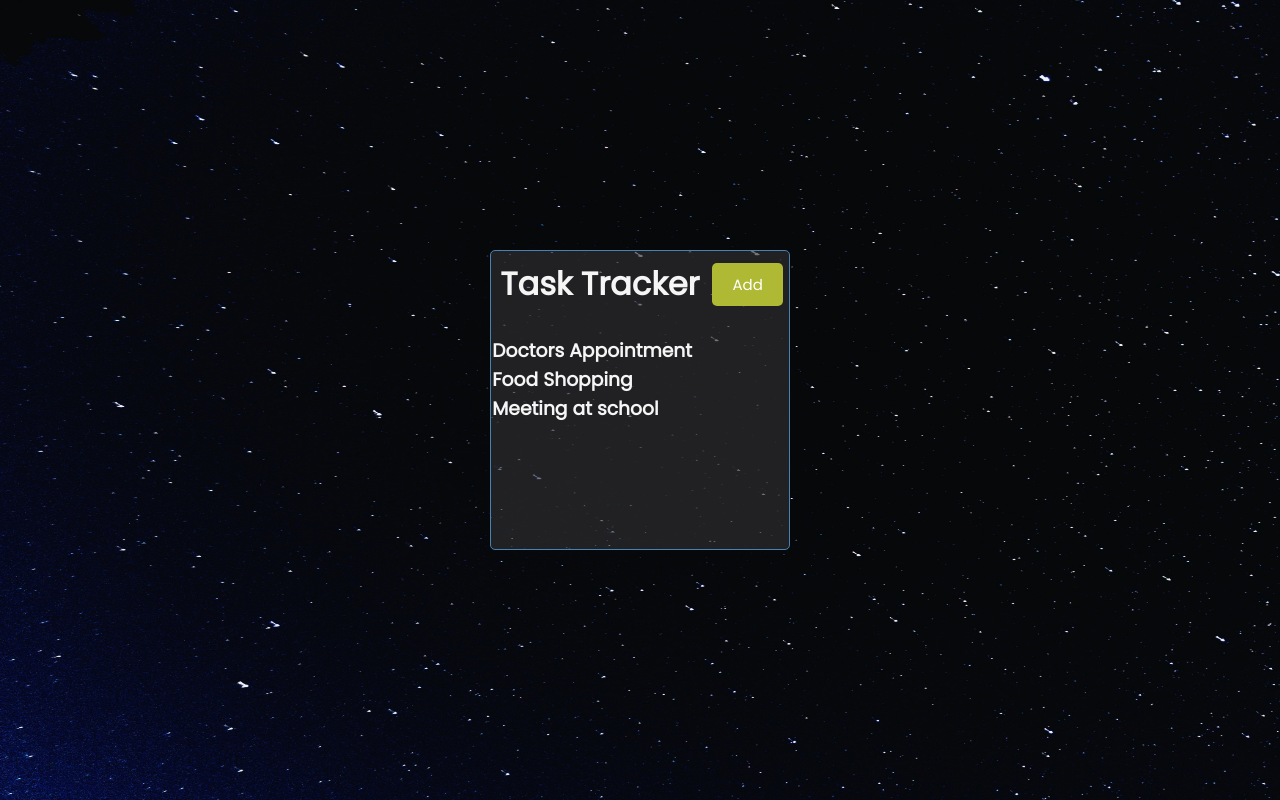
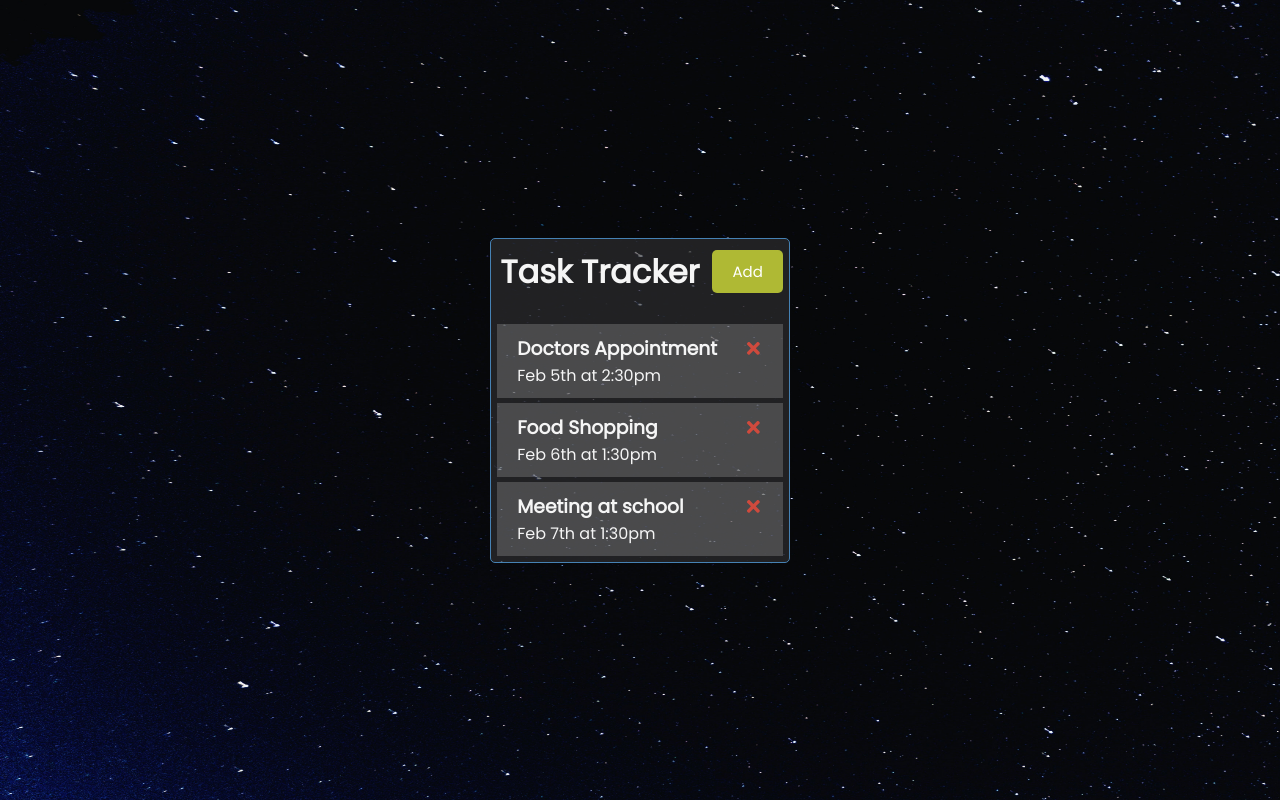
Before and after one commit to meve404/react-crash-course, a React (Create React App) app: page / in a window 1280 px wide. Built offline with nearby package versions, Linux system fonts and the light colour scheme; the HTML template or start-up script is replaced by a standard one.

Commit message:
adding task and FaTimes

```diff
--- a/package.json
+++ b/package.json
@@ -8,7 +8,8 @@
     "@testing-library/user-event": "^13.5.0",
     "react": "^18.2.0",
     "react-dom": "^18.2.0",
-    "react-scripts": "5.0.1",
+    "react-icons": "^4.4.0",
+    "react-scripts": "^5.0.1",
     "web-vitals": "^2.1.4"
   },
   "scripts": {
--- a/src/App.js
+++ b/src/App.js
@@ -1,14 +1,37 @@
-import { Header } from "./components/Header";
-import Tasks from "./components/Tasks";
+import { Header } from "./components/Header"
+import Tasks from "./components/Tasks"
+import { useState } from "react"
 
 function App() {
+  const [tasks, setTasks] = useState ( // [name of state, function to Update] creates a state. useState is a hook (to get data)
+        [
+            {
+                id: 1,
+                text: 'Doctors Appointment',
+                day: 'Feb 5th at 2:30pm',
+                reminder: true
+            },
+            {
+                id: 2,
+                text: 'Food Shopping',
+                day: 'Feb 6th at 1:30pm',
+                reminder: true
+            },
+            {
+                id: 3,
+                text: 'Meeting at school',
+                day: 'Feb 7th at 1:30pm',
+                reminder: true
+            },
+        ]
+    )
 
   return (
     <div className="container">
       {/* <h2>{x ? name : 'No'}</h2> x ? : == if x then ... */}
       {/* <Header tittle = 'hello'></Header> */}
       <Header></Header>
-      <Tasks></Tasks>
+      <Tasks tasks={tasks}></Tasks>
     </div>
   );
 }
--- /dev/null
+++ b/src/components/Task.js
@@ -0,0 +1,15 @@
+import { FaTimes } from 'react-icons/fa'
+
+const Task = ({ task }) => {
+  return (
+    <div className='task'>
+        <h3>
+            { task.text }
+            <FaTimes style={{ color: '#CF4A3D', cursor: 'pointer' }}></FaTimes>
+        </h3>
+        <p>{task.day}</p>
+    </div>
+  )
+}
+
+export default Task
--- a/src/components/Tasks.js
+++ b/src/components/Tasks.js
@@ -1,32 +1,13 @@
-const tasks = [
-    {
-        id: 1,
-        text: 'Doctors Appointment',
-        day: 'Feb 5th at 2:30pm',
-        reminder: true
-    },
-    {
-        id: 2,
-        text: 'Food Shopping',
-        day: 'Feb 6th at 1:30pm',
-        reminder: true
-    },
-    {
-        id: 3,
-        text: 'Meeting at school',
-        day: 'Feb 7th at 1:30pm',
-        reminder: true
-    },
-]
+import Task from "./Task"
 
-const Tasks = () => {
-  return (
-    <div>
-        {tasks.map((task) => (  //map() makes a list with the dictionaries made on task. The arrow function works as forloop with ()
-            <h3 key={task.id}>{task.text}</h3>
-        ))}
-    </div>
-  )
+const Tasks = ({ tasks }) => {
+    return (
+        <div>
+            {tasks.map((task) => (  //map() makes a list with the dictionaries made on task. The arrow function works as forloop with .map()
+                <Task key={task.id} task={task}></Task>
+            ))}
+        </div>
+    )
 }
 
 export default Tasks
```
Also changed, not shown: 1 other file (tests, documents, lock files or other folders).
